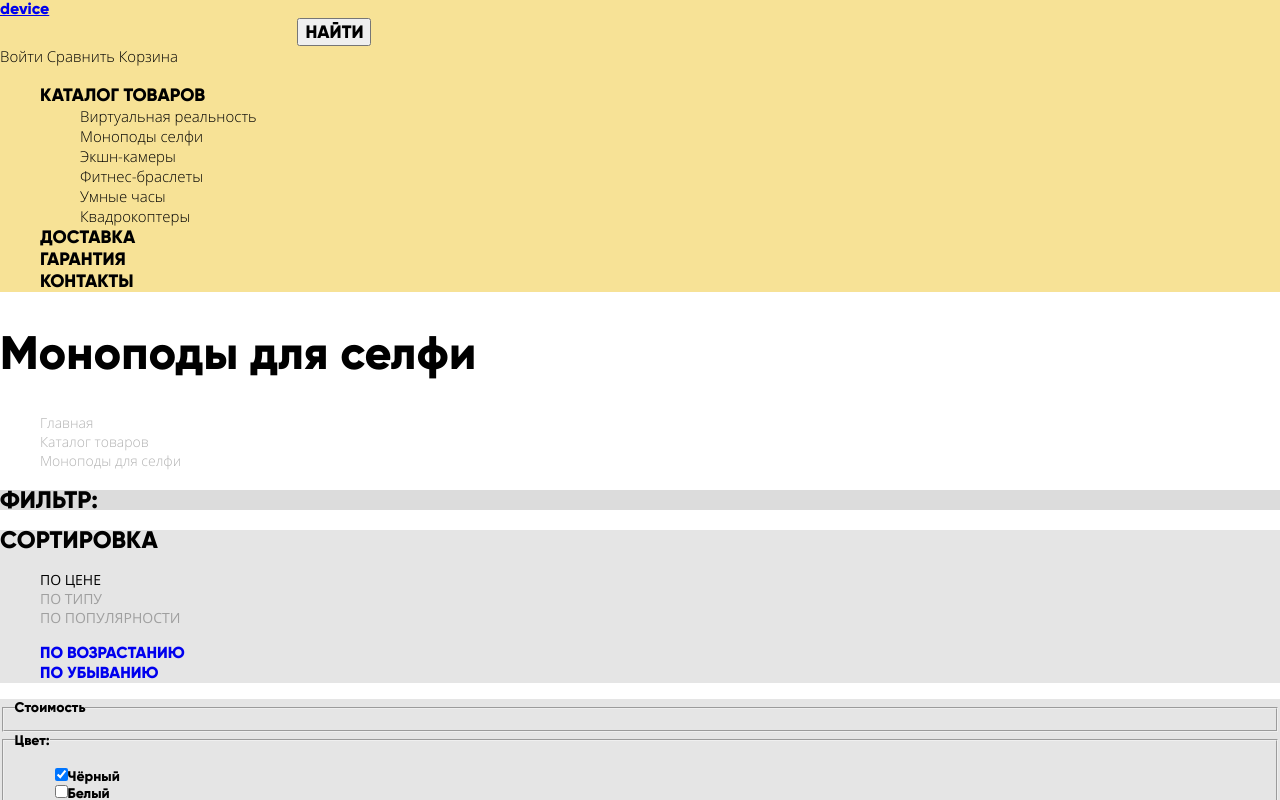
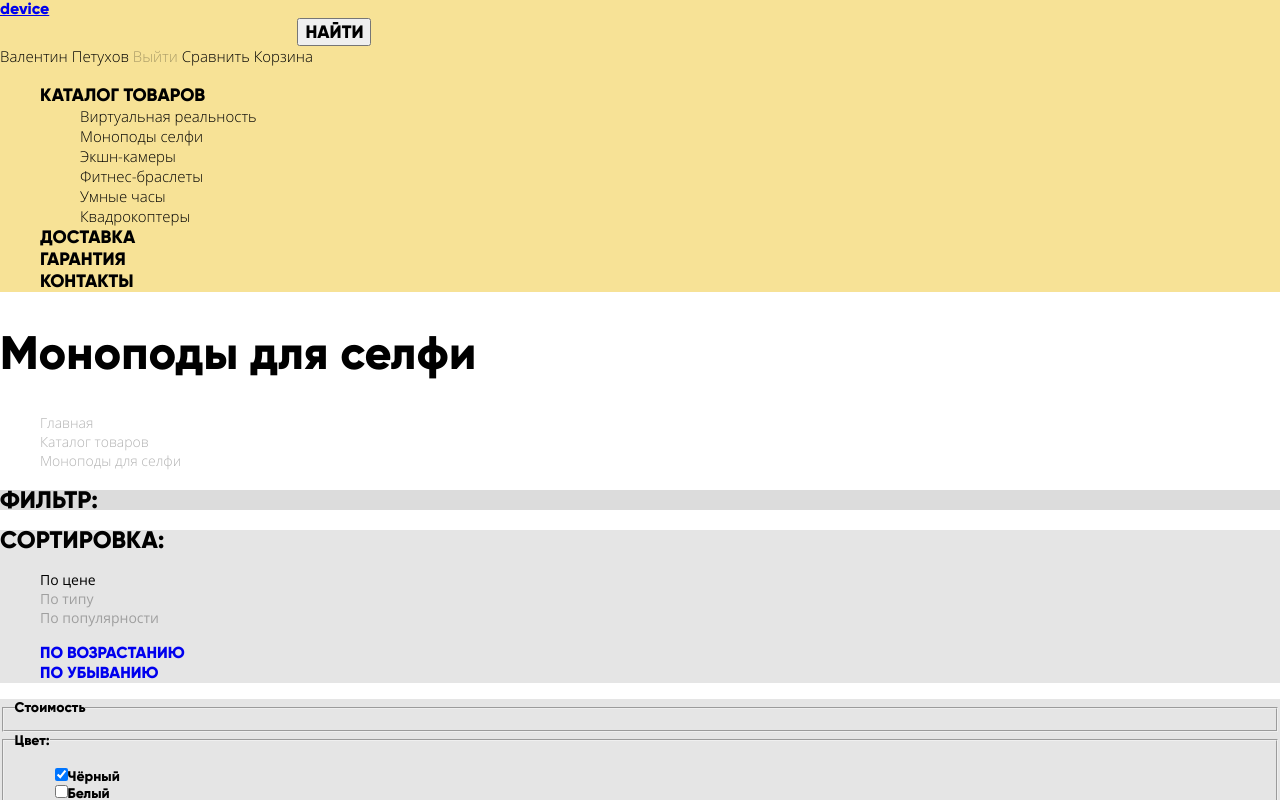
Before and after one commit to htmlacademy-htmlcss/1725809-device-30, a plain HTML site: page 4/catalog.html in a window 1280 px wide. Shown: the top 800 px of the page. Drawn offline with Linux system fonts and the light colour scheme.

Commit message:
:heavy_check_mark: Сборка #4

```diff
--- a/4/catalog.html
+++ b/4/catalog.html
@@ -22,7 +22,8 @@
               <input class="main-header-search" type="text" name="search" placeholder="Поиск по сайту">Поле поиска</label>
             <button class="button search-button" type="submit">Найти</button>
           </form>
-          <a class="main-header-user-link main-header-login" href="#">Войти</a>
+          <a class="main-header-user-link main-header-account" href="#">Валентин Петухов</a>
+          <a class="main-header-user-link main-header-login" href="#">Выйти</a>
           <a class="main-header-user-link main-header-compare" href="#">Сравнить</a>
           <a class="main-header-user-link main-header-cart" href="#">Корзина</a>
         </div>
@@ -94,7 +95,7 @@
               <h2>Фильтр:</h2>
             </div>
             <div class="catalog-sort">
-              <h2>Сортировка</h2>
+              <h2>Сортировка:</h2>
               <ul class="catalog-sort-links">
                 <li class="catalog-sort-item current">
                   <a href="#">По цене</a>
--- a/4/css/style.css
+++ b/4/css/style.css
@@ -119,6 +119,9 @@ img{
 .main-header-navigation a:focus,
 .catalog-menu-item a:focus,
 .main-header-menu a:focus{
+  opacity: 30%;
+}
+.main-header-login{
   opacity: 30%;
 }
 
@@ -378,6 +381,7 @@ img{
   text-decoration: none;
   color: var(--basic-black);
   opacity: 30%;
+  text-transform: none;
 }
 .catalog-sort-item a:hover{
   color: var(--basic-black);
@@ -465,6 +469,7 @@ img{
   font-weight: 800;
   font-size: 16px;
   line-height: 20px;
+  text-transform: uppercase;
 }
 .catalog-nav-button a{
   color: var(--basic-black);
```
Also changed, not shown: 4/index.html (+1 -1 lines).
